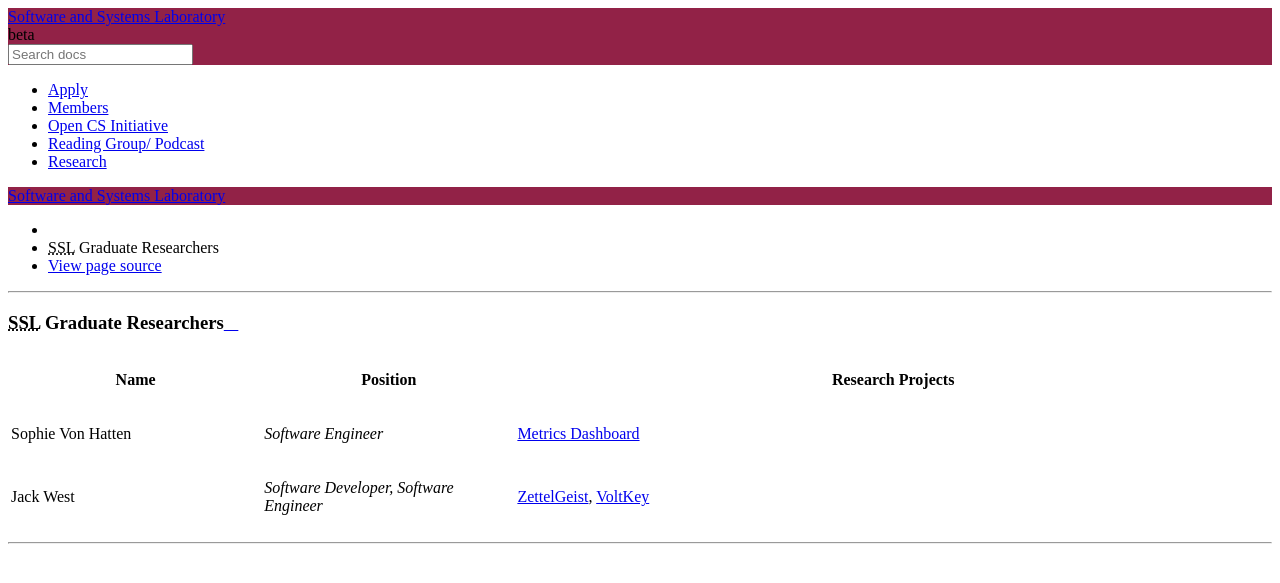
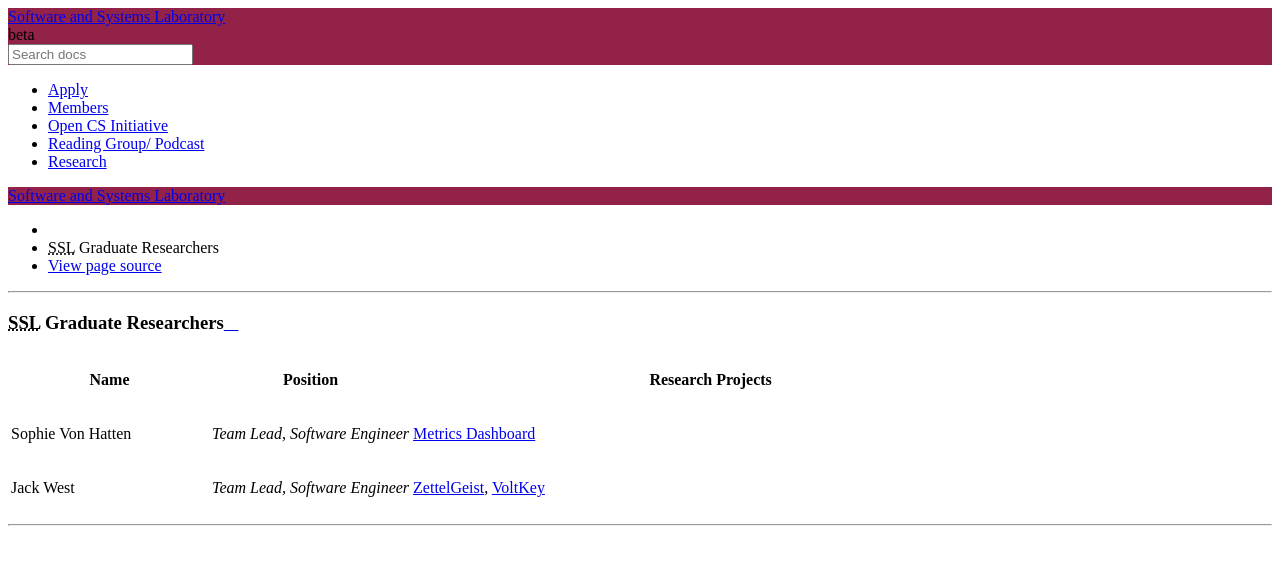
Before and after one commit to LoyolaChicagoCS/ssl, a Sphinx documentation site: the page built from source/members/graduate-researchers-pages/index.rst, in a window 1280 px wide. Shown: the top 583 px of the page. Built offline with Sphinx 7.4.7 and the Read the Docs theme 2.0.0, drawn with Linux system fonts in a browser that asks for light colours.

Commit message:
Fix the names and positions of several members

```diff
--- a/source/members/faculty-pages/index.rst
+++ b/source/members/faculty-pages/index.rst
@@ -28,9 +28,9 @@
         - Research Areas
 
    *
-        - Abegaz, Brook
+        - Brook Abegaz
         - *Affiliated Faculty*
-        - *Not Assigned*
+        - TBD
 
    *
         - Eric Chan-Tin
--- a/source/members/graduate-researchers-pages/index.rst
+++ b/source/members/graduate-researchers-pages/index.rst
@@ -13,10 +13,10 @@
 
    *
         - Sophie Von Hatten
-        - *Software Engineer*
+        - *Team Lead, Software Engineer*
         - |Metrics Dashboard|
 
    *
         - Jack West
-        - *Software Developer, Software Engineer*
+        - *Team Lead, Software Engineer*
         - |ZettelGeist|, |VoltKey|
--- a/source/members/undergraduate-researchers-pages/index.rst
+++ b/source/members/undergraduate-researchers-pages/index.rst
@@ -60,3 +60,8 @@
         - Alex Rose
         - *Team Lead, Software Engineer*
         - |Metrics Dashboard|, |History of Computing|
+
+   *
+        - Nicholas Synovic
+        - *Team Lead, Software Engineer*
+        - |Metrics Dashboard|, |Political Python|
```
